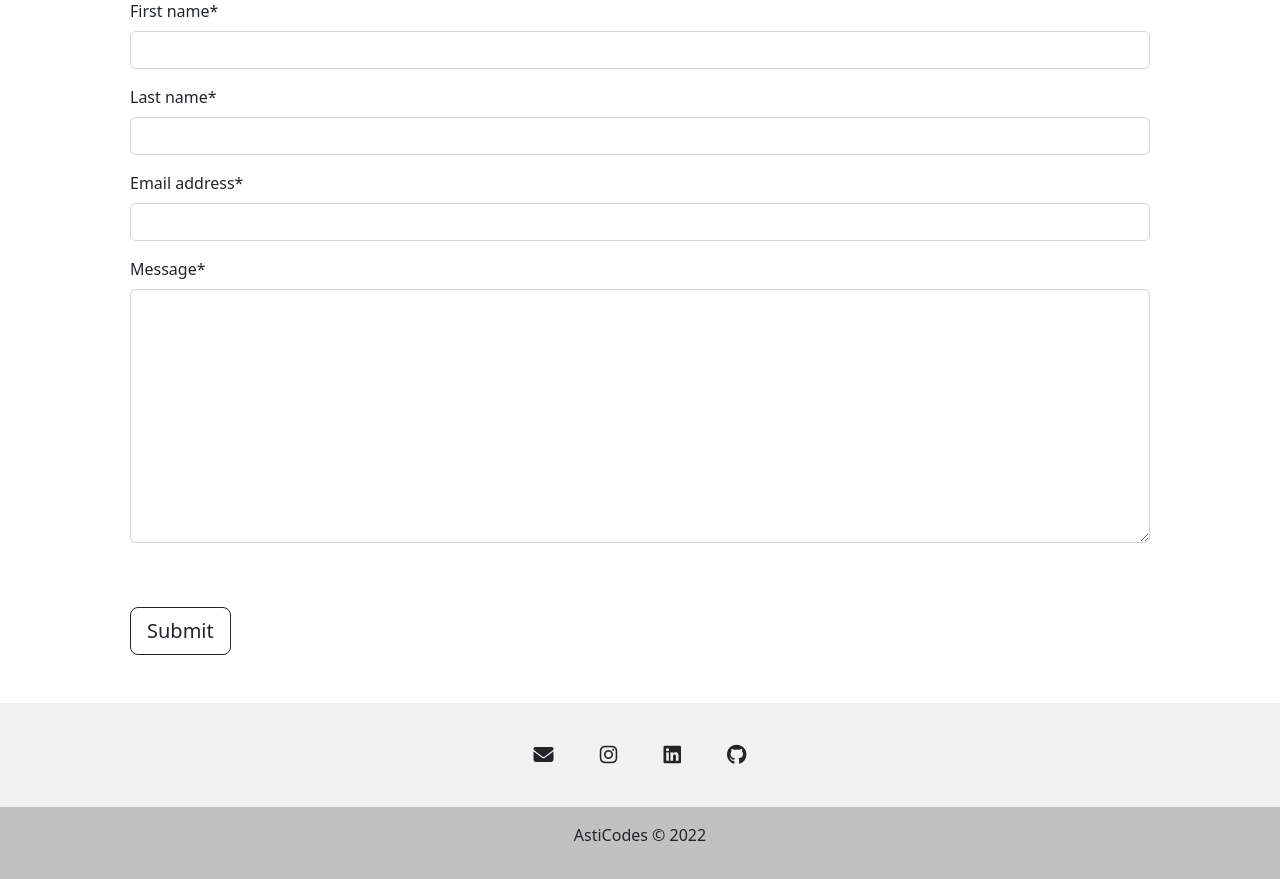
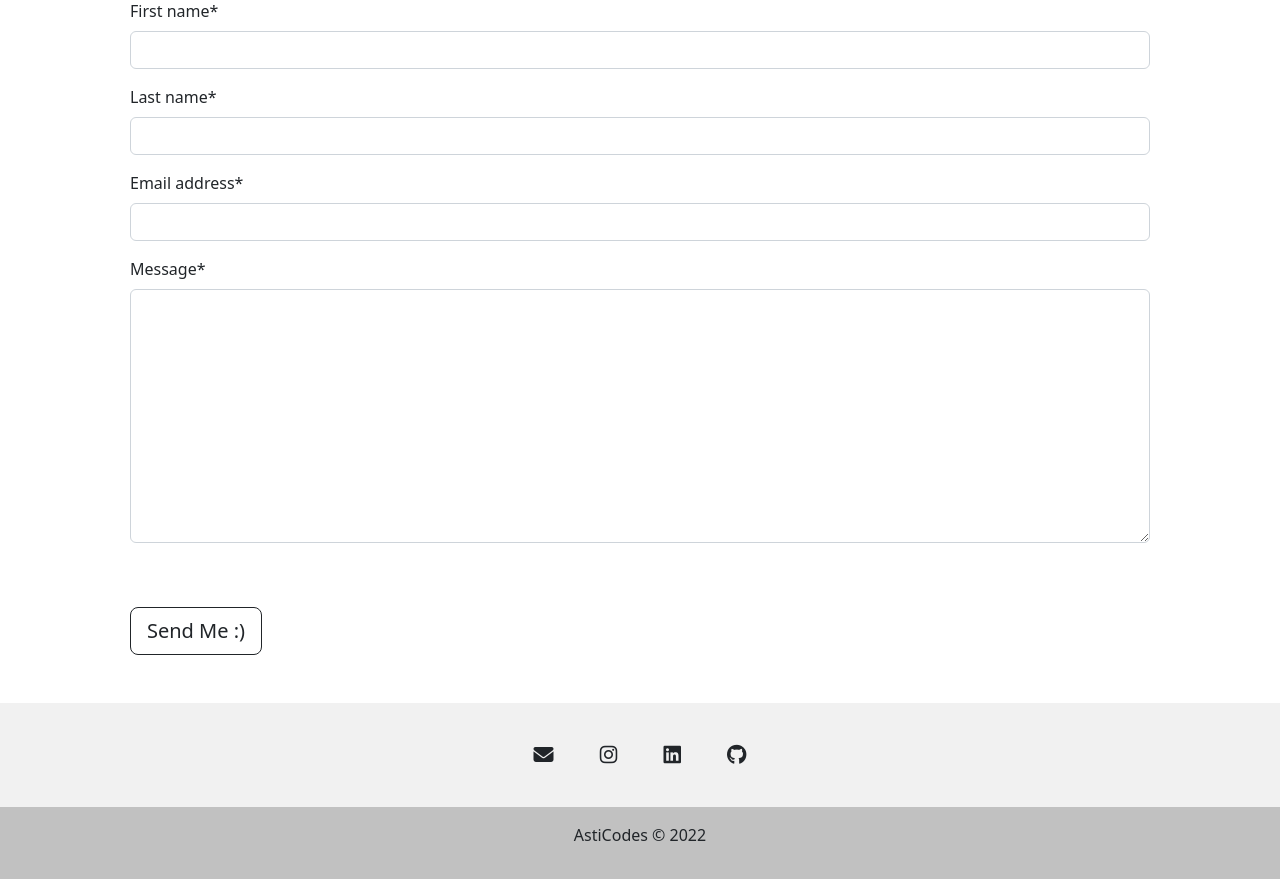
Before and after one commit to AnastasiiaAsti/portfolio, a Django app: page /contact/ in a window 1280 px wide. Shown: the part 311-1190 px from the top of the page. Run offline with Django 4.2, Linux system fonts and the light colour scheme; some libraries are stand-ins or nearby versions; some web fonts are replaced.

Commit message:
change btn

```diff
--- a/main_app/templates/contact.html
+++ b/main_app/templates/contact.html
@@ -7,7 +7,7 @@
 		<form class="m-5 fload-start" method="post">
         {% csrf_token %}
         {{ form|crispy }}
-            <button class="mt-5 btn btn-lg btn-outline-dark" type="submit">Submit</button>
+            <button class="mt-5 btn btn-lg btn-outline-dark" type="submit">Send Me :)</button>
         </form>
 
 {% endblock %}
```
